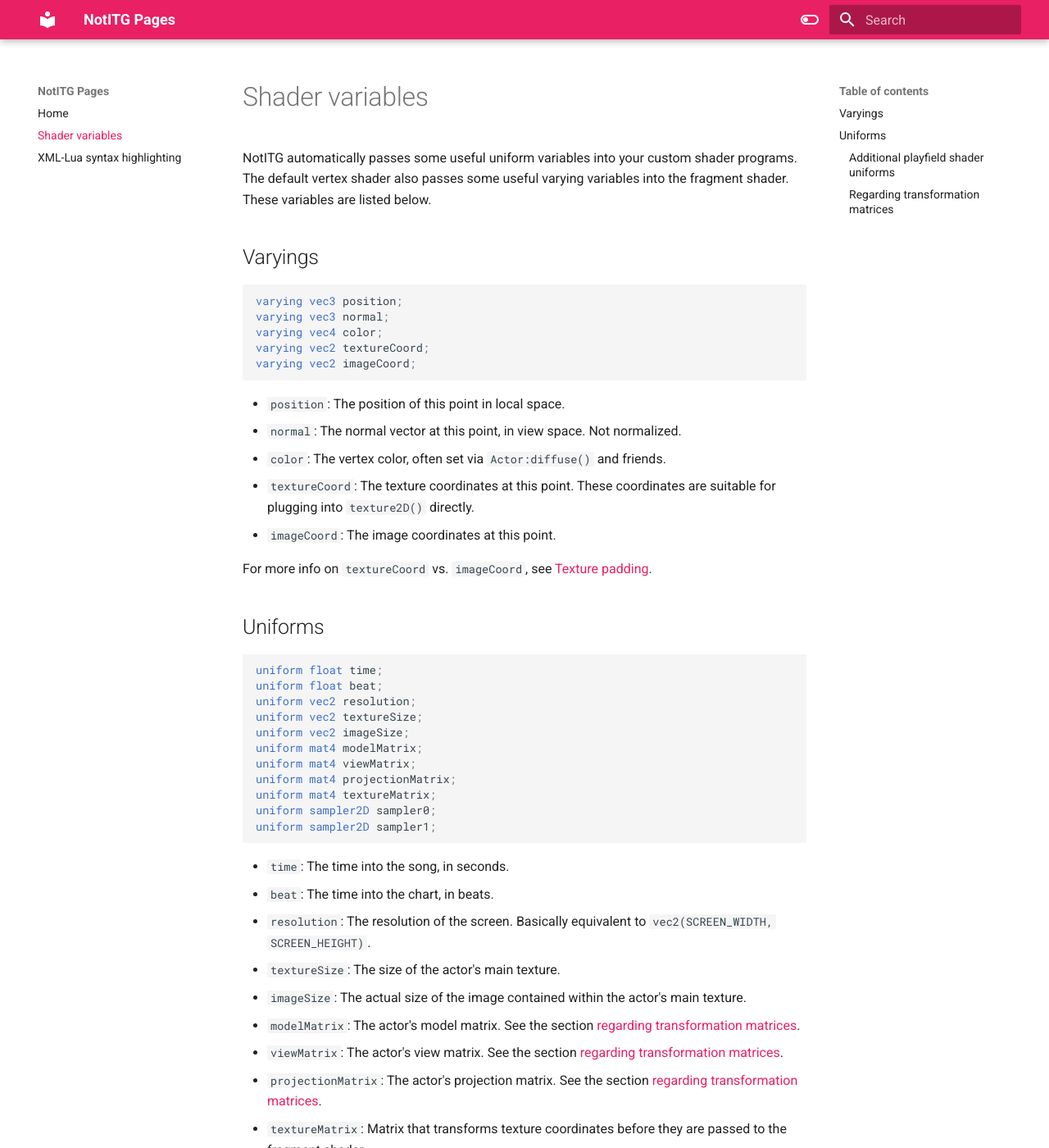
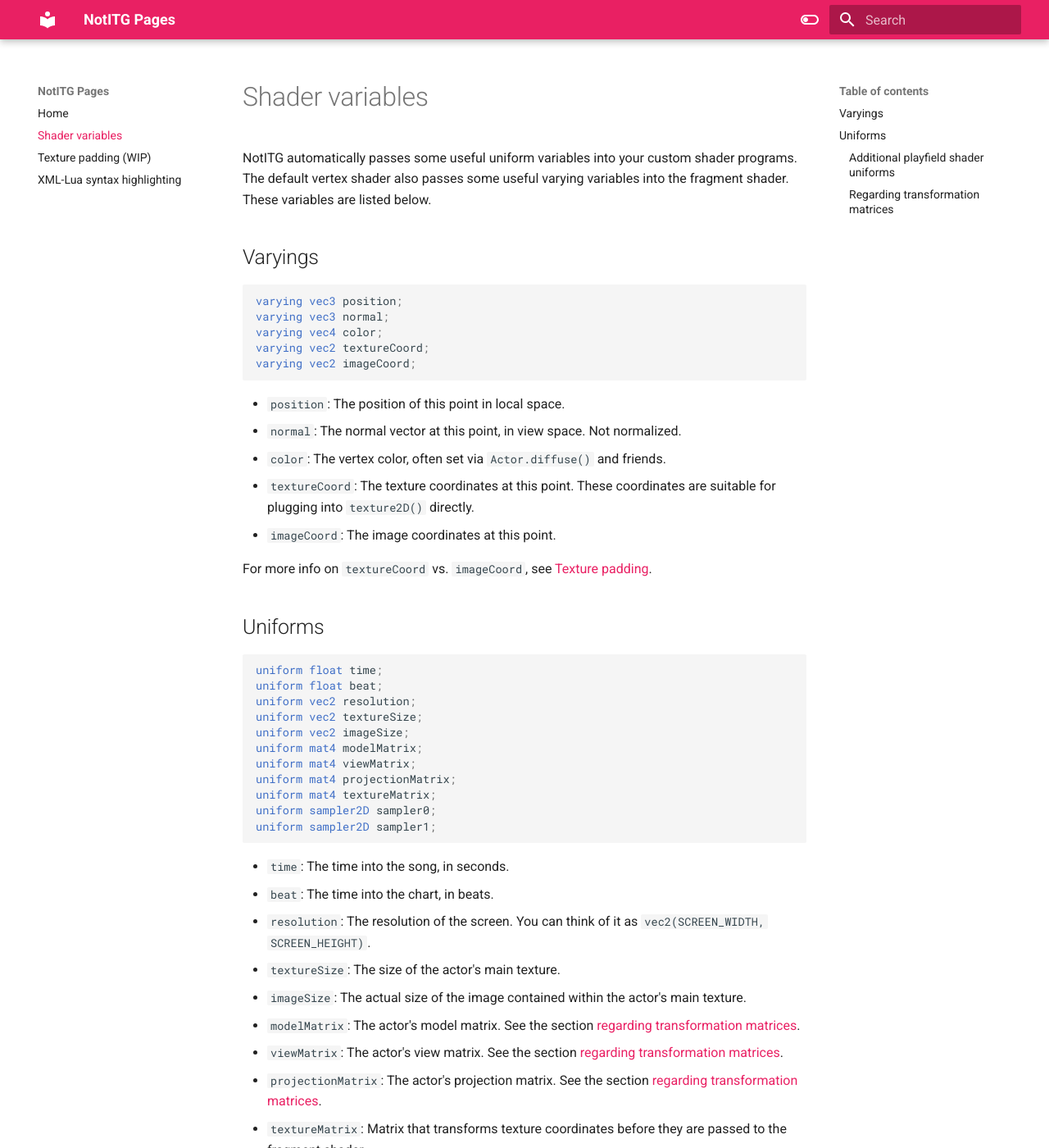
Before and after one commit to som1sezhi/notitg-pages, an MkDocs documentation site: the page built from docs/shader-variables.md, in a window 1280 px wide and 1400 px high. Shown: the whole window at 82% size. Built offline with MkDocs 1.6.1 and Material for MkDocs 9.7.7, drawn with Linux system fonts in a browser that asks for light colours.

Commit message:
started texture-padding page

```diff
--- a/docs/shader-variables.md
+++ b/docs/shader-variables.md
@@ -13,7 +13,7 @@ varying vec2 imageCoord;
 
 - `position`: The position of this point in local space.
 - `normal`: The normal vector at this point, in view space. Not normalized.
-- `color`: The vertex color, often set via `Actor:diffuse()` and friends.
+- `color`: The vertex color, often set via `Actor.diffuse()` and friends.
 - `textureCoord`: The texture coordinates at this point. These coordinates are suitable for plugging into `texture2D()` directly.
 - `imageCoord`: The image coordinates at this point.
 
@@ -37,7 +37,7 @@ uniform sampler2D sampler1;
 
 - `time`: The time into the song, in seconds.
 - `beat`: The time into the chart, in beats.
-- `resolution`: The resolution of the screen. Basically equivalent to  `vec2(SCREEN_WIDTH, SCREEN_HEIGHT)`.
+- `resolution`: The resolution of the screen. You can think of it as `vec2(SCREEN_WIDTH, SCREEN_HEIGHT)`.
 - `textureSize`: The size of the actor's main texture.
 - `imageSize`: The actual size of the image contained within the actor's main texture.
 - `modelMatrix`: The actor's model matrix. See the section [regarding transformation matrices](#regarding-transformation-matrices).
```
Also changed, not shown: docs/texture-padding.md (added, +50 -0 lines), docs/imgs/cool_texture.png (added), docs/imgs/cool_texture_diagram.png (added), docs/imgs/cool_texture_diagram.svg (added), docs/imgs/cool_texture_padded.png (added), docs/imgs/cool_texture_stretched.png (added).
